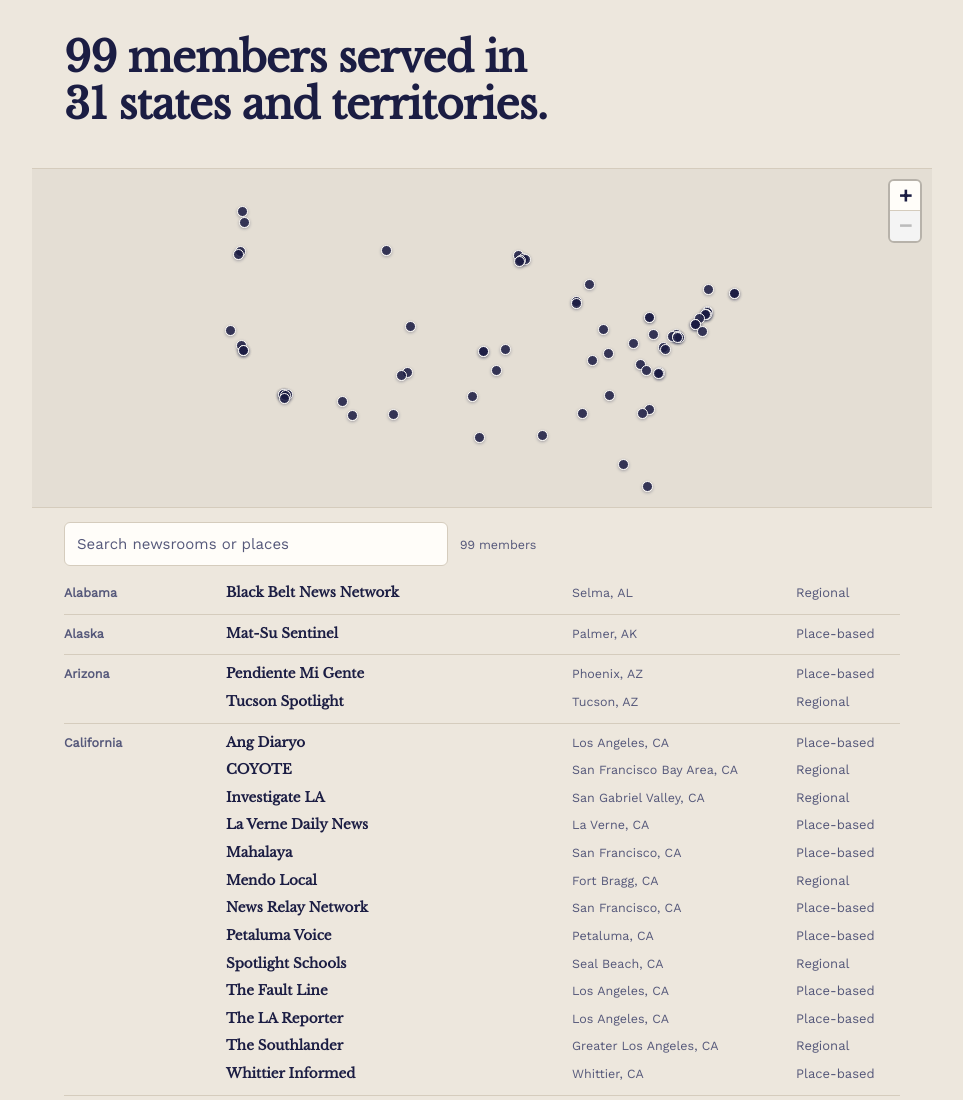
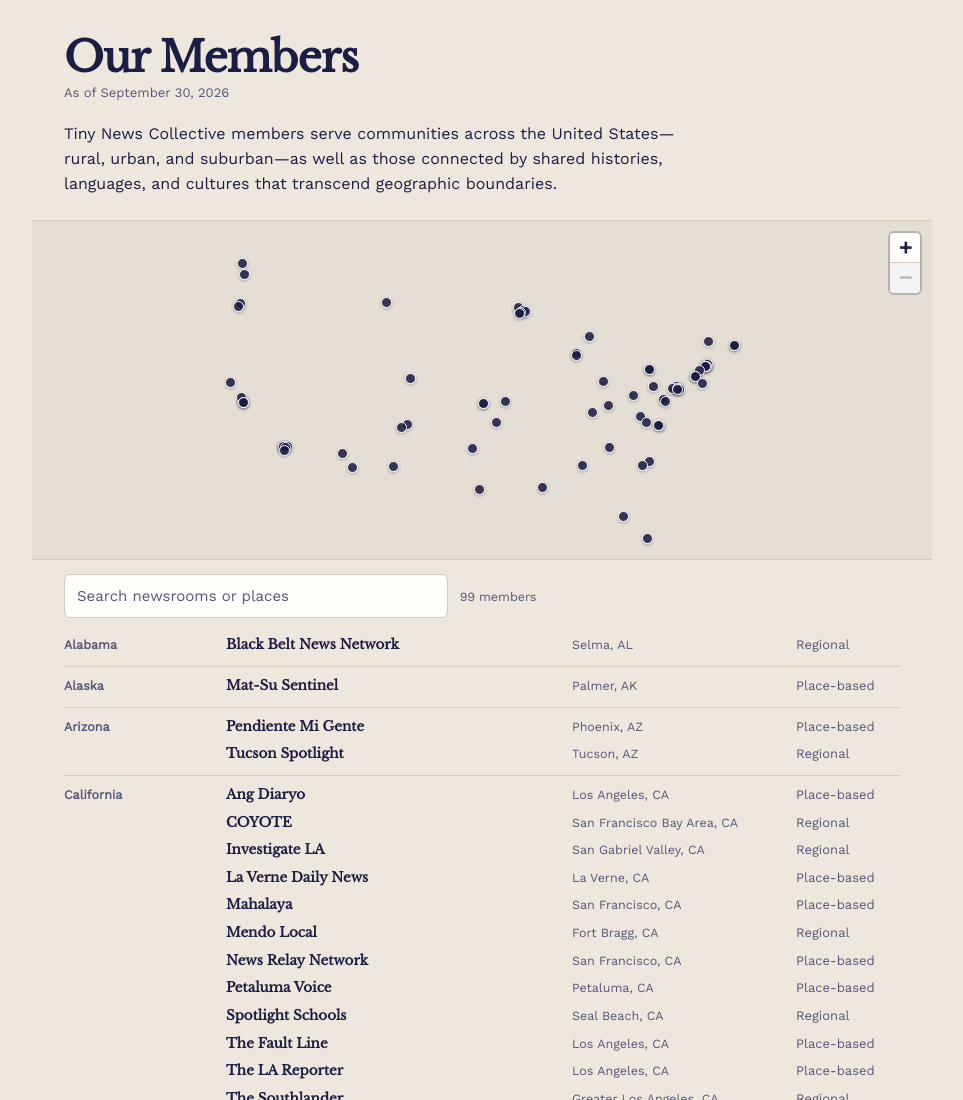
Before and after one commit to TylerFisher/tnc-map, a website built with Vite: page index.html in a window 1280 px wide. Shown: the top 1100 px of the page, without its empty margins (158-1121 px from the left). Built offline with nearby package versions, Linux system fonts and the light colour scheme; what @protomaps/basemaps, protomaps-leaflet would draw is missing.

Commit message:
style edits

```diff
--- a/index.html
+++ b/index.html
@@ -42,8 +42,13 @@
       <!-- Band 1 — the claim. Never reflects the search; it is the standing
            argument, not a readout. -->
       <header class="claim">
-        <h1 class="claim__figure" id="claim"></h1>
-        <p class="claim__sub" id="claim-sub"></p>
+        <h1 class="claim__figure">Our Members</h1>
+        <p class="claim__asof" id="as-of"></p>
+        <p class="claim__sub">
+          Tiny News Collective members serve communities across the United
+          States&#8288;—rural, urban, and suburban&#8288;—as well as those connected by shared
+          histories, languages, and cultures that transcend geographic boundaries.
+        </p>
       </header>
 
       <!-- Band 2 — the evidence. Explorable within bounds, but not the way to
--- a/src/main.ts
+++ b/src/main.ts
@@ -18,7 +18,7 @@
 import './styles.css';
 
 import { el, mustFind } from './dom.js';
-import { countStates, mappedMembers, members } from './dataset.js';
+import { countStates, generatedAt, mappedMembers, members } from './dataset.js';
 import { buildIndex, search } from './search.js';
 import { createRoster } from './roster.js';
 import { createMap } from './map.js';
@@ -37,7 +37,7 @@
   const emptyEl = mustFind('#roster-empty');
   const listEl = mustFind('#roster');
 
-  writeClaim();
+  writeAsOf();
 
   const index = buildIndex(members);
 
@@ -115,18 +115,10 @@
   window.addEventListener('resize', () => map.invalidate());
 }
 
-/**
- * "Members served" rather than "members": the total includes 14 alumni, and
- * TNC did serve all of them. This is the phrasing that makes the headline
- * figure honest instead of inflated — see PRODUCT.md.
- */
-function writeClaim(): void {
-  const total = members.length;
-  const states = countStates(mappedMembers);
-
-  mustFind('#claim').replaceChildren(
-    document.createTextNode(`${total} members served in ${states} states and territories.`),
-  );
+/** The date of the last `npm run sync`, i.e. when the roster last changed. */
+function writeAsOf(): void {
+  mustFind('#as-of').textContent =
+    `As of ${generatedAt.toLocaleDateString('en-US', { dateStyle: 'long' })}`;
 }
 
 function countLabel(shown: number, query: string): string {
@@ -155,7 +147,7 @@
   target.replaceChildren(
     document.createTextNode(`No members match “${query}”. Try a place, a state, or a subject — `),
     clearButton,
-    document.createTextNode(' to see all 103.'),
+    document.createTextNode(` to see all ${members.length}.`),
   );
 }
 
@@ -170,8 +162,9 @@
 // Surface failures in the UI instead of only the console — this page is
 // normally embedded, where nobody is watching devtools.
 window.addEventListener('error', (event) => {
-  const claim = document.querySelector('#claim-sub');
-  if (claim && !claim.textContent) {
-    claim.textContent = `The map failed to load: ${event.message}`;
+  const note = document.querySelector<HTMLElement>('#as-of');
+  if (note && !note.dataset.failed) {
+    note.dataset.failed = '1';
+    note.textContent = `The map failed to load: ${event.message}`;
   }
 });
--- a/src/styles.css
+++ b/src/styles.css
@@ -96,25 +96,29 @@
 .claim__figure {
   font-family: var(--font-heading);
   font-weight: 700;
-  font-size: clamp(26px, 4.4vw, 42px);
+  /* Floor high enough that the title still outranks a six-line intro on phones. */
+  font-size: clamp(34px, 5vw, 42px);
   line-height: 1.12;
   letter-spacing: -0.02em;
   text-wrap: balance;
   max-width: 32ch;
 }
 
-/* The second figure sits on its own line at the same scale AND the same ink —
-   two stated facts, not a headline plus a caption. Muting it here would
-   demote half the claim to a subtitle. */
-.claim__figure .claim__second {
-  display: block;
+/* Set apart from the intro by size, weight and tone, and by sitting tight
+   under the title rather than with the paragraph. */
+.claim__asof {
+  margin-top: 4px;
+  font-size: 13px;
+  font-weight: 500;
+  color: var(--muted);
 }
 
 .claim__sub {
-  margin-top: clamp(10px, 1.4vw, 16px);
-  font-size: 13.5px;
-  line-height: 1.5;
-  color: var(--muted);
+  margin-top: clamp(16px, 2vw, 22px);
+  font-size: 16px;
+  line-height: 1.55;
+  text-wrap: pretty;
+  color: var(--ink);
   max-width: 62ch;
 }
 
@@ -424,6 +428,10 @@
 }
 
 @media (max-width: 640px) {
+  .claim__sub {
+    font-size: 15px;
+  }
+
   /* Name on its own line; location and coverage share the one beneath. */
   .roster__item {
     grid-template-columns: auto minmax(0, 1fr);
```
